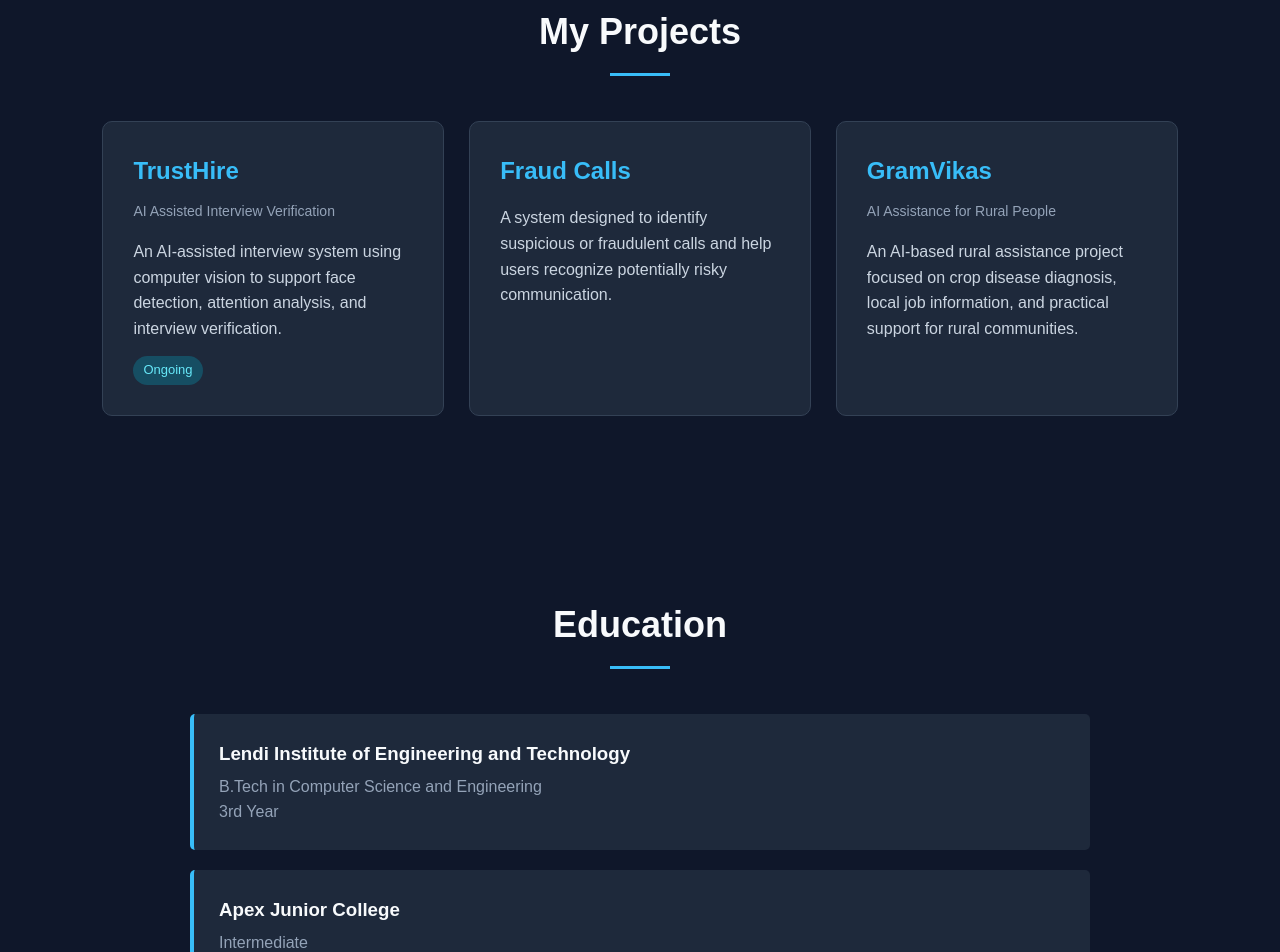
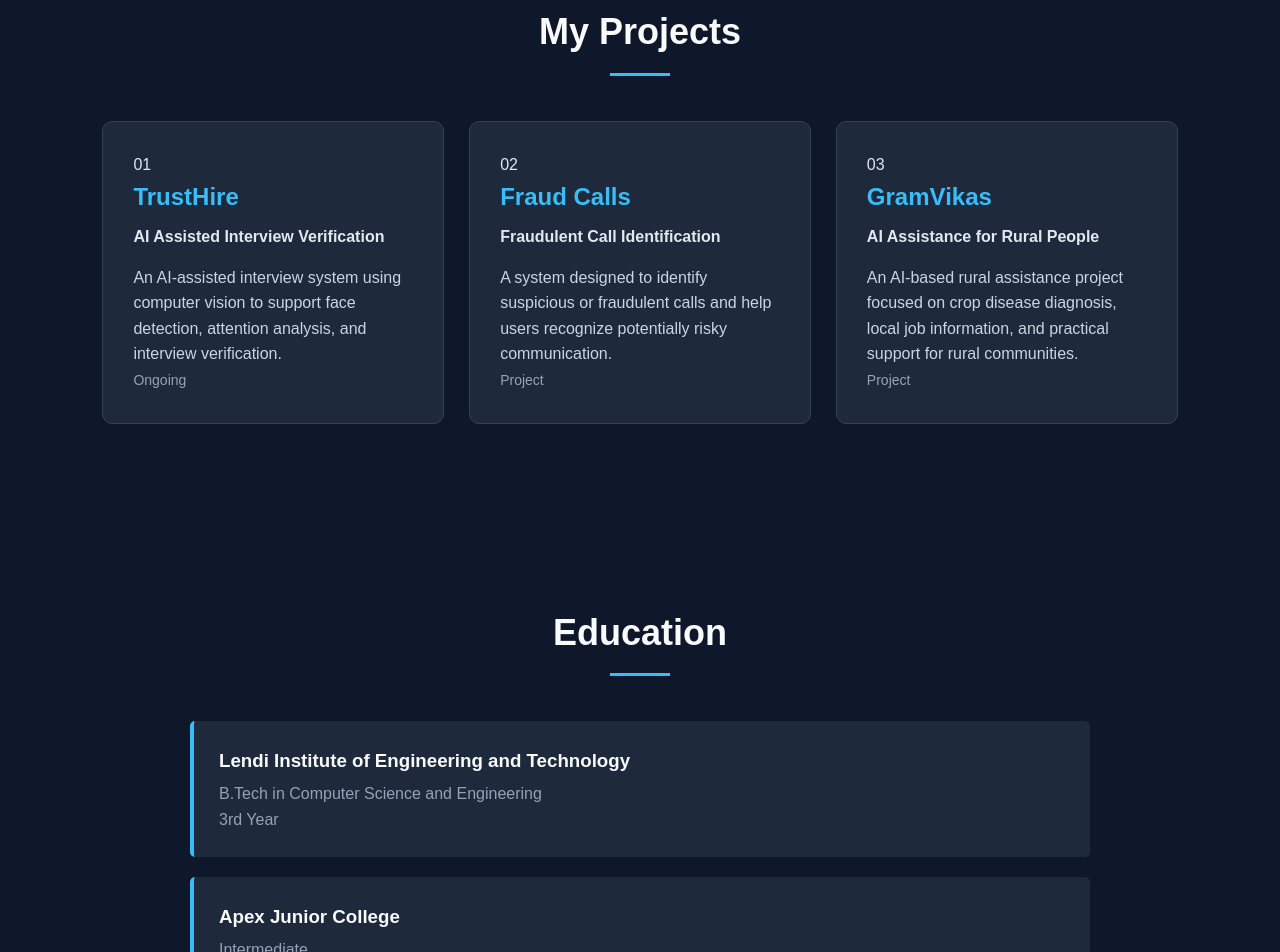
Before and after one commit to keerthisrigedda08/keerthi-portfolio, a plain HTML site: page index.html in a window 1280 px wide. Shown: the part 1832-2784 px from the top of the page. Drawn offline with Linux system fonts and the light colour scheme.

Commit message:
Improve projects section

```diff
--- a/index.html
+++ b/index.html
@@ -137,11 +137,14 @@
 
     <div class="projects-container">
 
+        <!-- TrustHire -->
         <div class="project-card">
+
+            <div class="project-number">01</div>
 
             <h3>TrustHire</h3>
 
-                <span>AI Assisted Interview Verification</span>
+            <h4>AI Assisted Interview Verification</h4>
 
             <p>
                 An AI-assisted interview system using computer vision
@@ -149,14 +152,19 @@
                 interview verification.
             </p>
 
-                <p class="status">Ongoing</p>
+            <span class="project-status">Ongoing</span>
 
         </div>
 
 
+        <!-- Fraud Calls -->
         <div class="project-card">
 
+            <div class="project-number">02</div>
+
             <h3>Fraud Calls</h3>
+
+            <h4>Fraudulent Call Identification</h4>
 
             <p>
                 A system designed to identify suspicious or fraudulent
@@ -164,14 +172,19 @@
                 communication.
             </p>
 
+            <span class="project-status">Project</span>
+
         </div>
 
 
+        <!-- GramVikas -->
         <div class="project-card">
+
+            <div class="project-number">03</div>
 
             <h3>GramVikas</h3>
 
-                <span>AI Assistance for Rural People</span>
+            <h4>AI Assistance for Rural People</h4>
 
             <p>
                 An AI-based rural assistance project focused on crop
@@ -179,12 +192,13 @@
                 support for rural communities.
             </p>
 
+            <span class="project-status">Project</span>
+
         </div>
 
     </div>
 
 </section>
-
 
     <!-- Education -->
     <section id="education">
```
Lines whose indentation alone changed are shown as unchanged.
